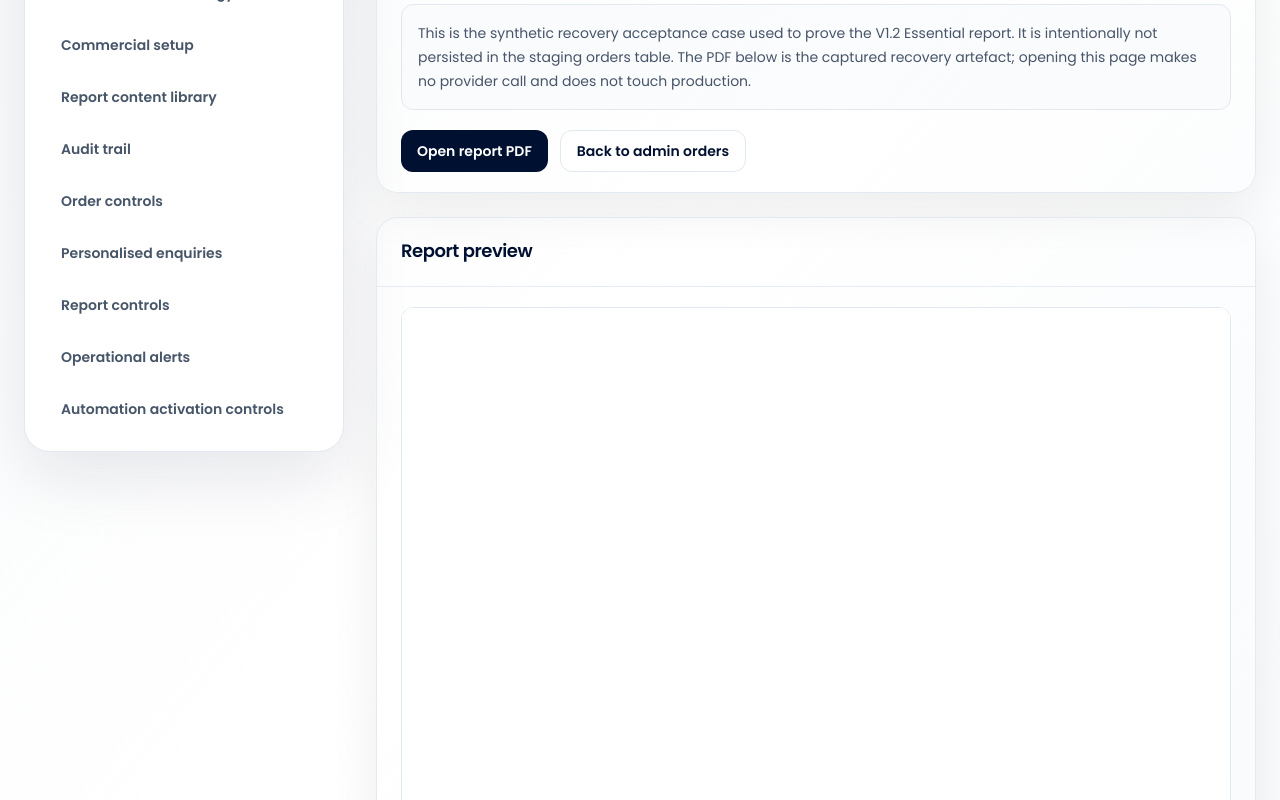
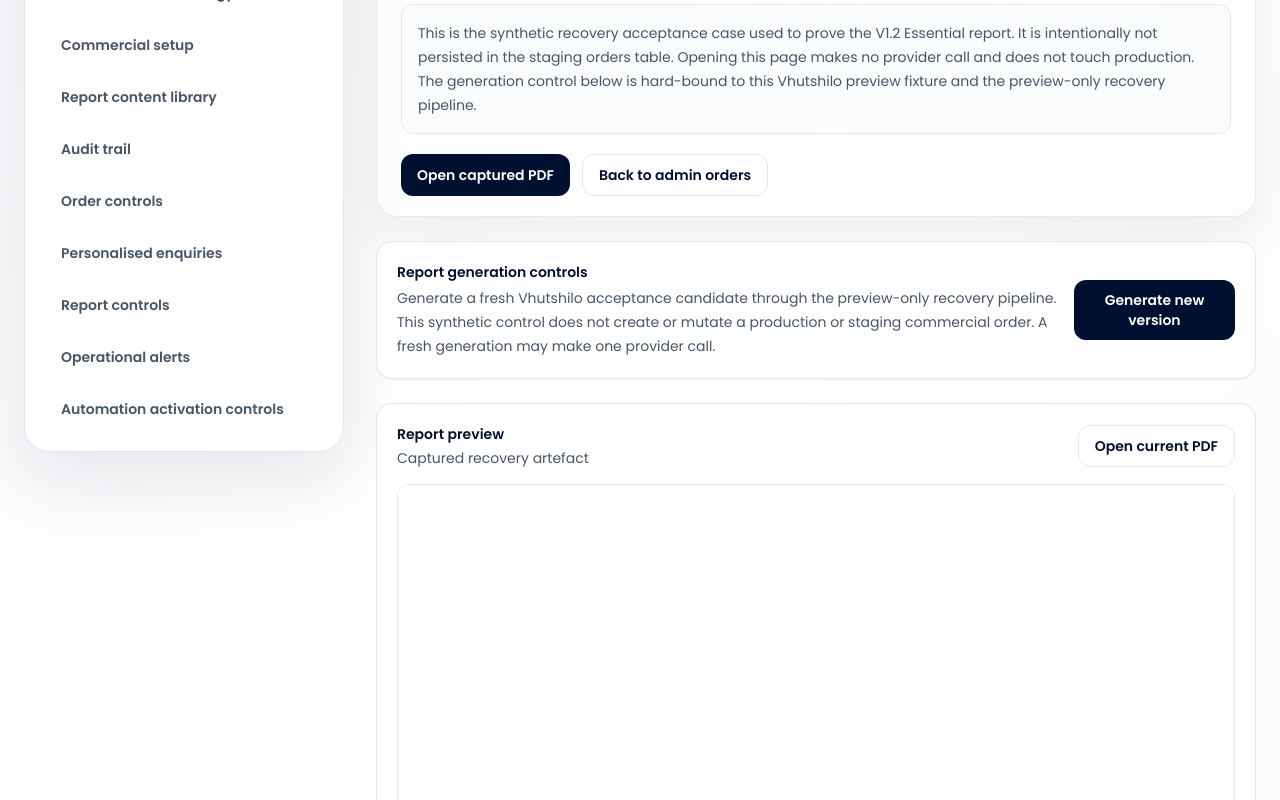
Before and after one commit to Tondani1995/mk-fraud-readiness-score, a Next.js app: page /score/admin/orders/MKORD-V12-QA-VHUTSHILO-V10-FINAL in a window 1280 px wide. Shown: the part 560-1360 px from the top of the page. Built offline with nearby package versions, Linux system fonts and the light colour scheme; no server answers.

Commit message:
Add Vhutshilo recovery generation controls

```diff
--- a/src/app/score/admin/orders/MKORD-V12-QA-VHUTSHILO-V10-FINAL/page.tsx
+++ b/src/app/score/admin/orders/MKORD-V12-QA-VHUTSHILO-V10-FINAL/page.tsx
@@ -1,14 +1,22 @@
 import Link from 'next/link';
 import { AdminShell } from '@/components/admin/AdminShell';
+import { VhutshiloRecoveryWorkspace } from '@/components/admin/VhutshiloRecoveryWorkspace';
 import { Card, CardContent, CardHeader, CardTitle } from '@/components/ui/Card';
 import { PageHeader } from '@/components/ui/PageHeader';
-import { requireAdmin } from '@/lib/auth/admin-route';
+import type { AdminSession } from '@/lib/auth/admin-route';
 
 export const dynamic = 'force-dynamic';
 export const revalidate = 0;
 
 const ORDER_REFERENCE = 'MKORD-V12-QA-VHUTSHILO-V10-FINAL';
 const PDF_PATH = '/qa/RPT-MKFRS-V12-ESS-VHUTSHILO-V1.pdf';
+
+const RECOVERY_ADMIN: AdminSession = {
+  id: 'vhutshilo-recovery-acceptance',
+  email: 'readiness-console@mkfraud.co.za',
+  fullName: 'MK Readiness Console',
+  role: 'platform_admin'
+};
 
 function SnapshotValue({ label, value }: { label: string; value: string }) {
   return (
@@ -20,15 +28,13 @@ function SnapshotValue({ label, value }: { label: string; value: string }) {
 }
 
 export default async function VhutshiloRecoveryAcceptancePage() {
-  const admin = await requireAdmin(['platform_admin', 'finance_admin', 'reviewer', 'approver', 'read_only_admin']);
-
   return (
-    <AdminShell admin={admin}>
+    <AdminShell admin={RECOVERY_ADMIN}>
       <div className="space-y-6">
         <PageHeader
           eyebrow="Recovery acceptance order"
           title={ORDER_REFERENCE}
-          description="Vhutshilo Foods Manufacturing (Pty) Ltd — Essential V1.2 customer-output acceptance fixture. This page exposes the already-captured recovery artefact and does not create or mutate a commercial order."
+          description="Vhutshilo Foods Manufacturing (Pty) Ltd — Essential V1.2 customer-output acceptance fixture. This page exposes the captured recovery artefact and provides bounded preview-only generation controls without creating or mutating a commercial order."
         />
 
         <Card>
@@ -45,7 +51,7 @@ export default async function VhutshiloRecoveryAcceptancePage() {
               <SnapshotValue label="Major gaps" value="3" />
             </div>
             <div className="rounded-xl border border-mk-line bg-mk-cream/60 p-4 text-sm leading-6 text-mk-muted">
-              This is the synthetic recovery acceptance case used to prove the V1.2 Essential report. It is intentionally not persisted in the staging orders table. The PDF below is the captured recovery artefact; opening this page makes no provider call and does not touch production.
+              This is the synthetic recovery acceptance case used to prove the V1.2 Essential report. It is intentionally not persisted in the staging orders table. Opening this page makes no provider call and does not touch production. The generation control below is hard-bound to this Vhutshilo preview fixture and the preview-only recovery pipeline.
             </div>
             <div className="flex flex-wrap gap-3">
               <a
@@ -54,7 +60,7 @@ export default async function VhutshiloRecoveryAcceptancePage() {
                 rel="noreferrer"
                 className="inline-flex items-center justify-center rounded-xl bg-mk-charcoal px-4 py-2.5 text-sm font-semibold text-white transition hover:opacity-90"
               >
-                Open report PDF
+                Open captured PDF
               </a>
               <Link
                 href="/score/admin/orders"
@@ -66,16 +72,7 @@ export default async function VhutshiloRecoveryAcceptancePage() {
           </CardContent>
         </Card>
 
-        <Card>
-          <CardHeader><CardTitle>Report preview</CardTitle></CardHeader>
-          <CardContent>
-            <iframe
-              title="Vhutshilo Essential V1.2 report"
-              src={PDF_PATH}
-              className="h-[78vh] min-h-[720px] w-full rounded-xl border border-mk-line bg-white"
-            />
-          </CardContent>
-        </Card>
+        <VhutshiloRecoveryWorkspace initialPdfPath={PDF_PATH} />
       </div>
     </AdminShell>
   );
--- /dev/null
+++ b/src/components/admin/VhutshiloRecoveryWorkspace.tsx
@@ -0,0 +1,173 @@
+'use client';
+
+import { useEffect, useState } from 'react';
+
+const GENERATION_URL = '/score/api/qa/recovery-v10-v12-vhutshilo-store?confirm=one-shot-v10-v12-vhutshilo-20260824';
+const GENERATED_FILENAME = 'RPT-MKFRS-V12-ESS-VHUTSHILO-FRESH-ACCEPTANCE.pdf';
+
+type GenerationStatus = 'idle' | 'generating' | 'ready' | 'failed';
+
+type GenerationProof = {
+  score: string | null;
+  maturity: string | null;
+  providerCalls: string | null;
+  checksum: string | null;
+};
+
+export function VhutshiloRecoveryWorkspace({ initialPdfPath }: { initialPdfPath: string }) {
+  const [status, setStatus] = useState<GenerationStatus>('idle');
+  const [generatedPdfUrl, setGeneratedPdfUrl] = useState<string | null>(null);
+  const [errorMessage, setErrorMessage] = useState<string | null>(null);
+  const [proof, setProof] = useState<GenerationProof | null>(null);
+
+  useEffect(() => () => {
+    if (generatedPdfUrl) URL.revokeObjectURL(generatedPdfUrl);
+  }, [generatedPdfUrl]);
+
+  async function generate() {
+    setStatus('generating');
+    setErrorMessage(null);
+    setProof(null);
+
+    try {
+      const response = await fetch(GENERATION_URL, {
+        method: 'GET',
+        cache: 'no-store',
+        headers: { Accept: 'application/pdf' }
+      });
+
+      if (!response.ok) {
+        const payload = await response.json().catch(() => ({})) as Record<string, unknown>;
+        const safeReason = typeof payload.error === 'string'
+          ? payload.error
+          : typeof payload.generatorError === 'string'
+            ? 'The recovery generator did not complete successfully.'
+            : `Generation returned HTTP ${response.status}.`;
+        setErrorMessage(safeReason);
+        setStatus('failed');
+        return;
+      }
+
+      const contentType = response.headers.get('content-type') ?? '';
+      if (!contentType.toLowerCase().includes('application/pdf')) {
+        setErrorMessage('Generation completed without a valid PDF response.');
+        setStatus('failed');
+        return;
+      }
+
+      const blob = await response.blob();
+      if (blob.size < 100_000) {
+        setErrorMessage('The generated PDF was unexpectedly small and was not accepted.');
+        setStatus('failed');
+        return;
+      }
+
+      const nextUrl = URL.createObjectURL(blob);
+      setGeneratedPdfUrl((previous) => {
+        if (previous) URL.revokeObjectURL(previous);
+        return nextUrl;
+      });
+      setProof({
+        score: response.headers.get('x-mk-score'),
+        maturity: response.headers.get('x-mk-maturity'),
+        providerCalls: response.headers.get('x-mk-provider-calls'),
+        checksum: response.headers.get('x-mk-sha256')
+      });
+      setStatus('ready');
+    } catch {
+      setErrorMessage('The recovery generation request could not be completed.');
+      setStatus('failed');
+    }
+  }
+
+  const activePdf = generatedPdfUrl ?? initialPdfPath;
+
+  return (
+    <div className="space-y-6">
+      <div className="rounded-2xl border border-mk-line bg-white p-5 shadow-sm">
+        <div className="flex flex-col gap-4 xl:flex-row xl:items-center xl:justify-between">
+          <div>
+            <p className="text-sm font-semibold text-mk-ink">Report generation controls</p>
+            <p className="mt-1 max-w-3xl text-sm leading-6 text-mk-muted">
+              Generate a fresh Vhutshilo acceptance candidate through the preview-only recovery pipeline. This synthetic control does not create or mutate a production or staging commercial order. A fresh generation may make one provider call.
+            </p>
+          </div>
+          <div className="flex flex-wrap gap-3">
+            <button
+              type="button"
+              onClick={generate}
+              disabled={status === 'generating'}
+              className="inline-flex items-center justify-center rounded-xl bg-mk-charcoal px-4 py-2.5 text-sm font-semibold text-white transition hover:opacity-90 disabled:cursor-not-allowed disabled:opacity-50"
+            >
+              {status === 'generating' ? 'Generating…' : 'Generate new version'}
+            </button>
+            {status === 'failed' ? (
+              <button
+                type="button"
+                onClick={generate}
+                className="inline-flex items-center justify-center rounded-xl border border-mk-line bg-white px-4 py-2.5 text-sm font-semibold text-mk-ink transition hover:bg-mk-cream"
+              >
+                Retry generation
+              </button>
+            ) : null}
+            {status === 'ready' && generatedPdfUrl ? (
+              <a
+                href={generatedPdfUrl}
+                target="_blank"
+                rel="noreferrer"
+                className="inline-flex items-center justify-center rounded-xl border border-mk-line bg-white px-4 py-2.5 text-sm font-semibold text-mk-ink transition hover:bg-mk-cream"
+              >
+                Open generated PDF
+              </a>
+            ) : null}
+            {status === 'ready' && generatedPdfUrl ? (
+              <a
+                href={generatedPdfUrl}
+                download={GENERATED_FILENAME}
+                className="inline-flex items-center justify-center rounded-xl border border-mk-line bg-white px-4 py-2.5 text-sm font-semibold text-mk-ink transition hover:bg-mk-cream"
+              >
+                Download generated PDF
+              </a>
+            ) : null}
+          </div>
+        </div>
+
+        {status === 'failed' ? (
+          <div className="mt-4 rounded-xl border border-mk-danger/30 bg-mk-danger/10 px-4 py-3 text-sm text-mk-danger">
+            Generation failed. {errorMessage ?? 'Use Retry generation to make a new controlled attempt.'}
+          </div>
+        ) : null}
+
+        {status === 'ready' ? (
+          <div className="mt-4 rounded-xl border border-mk-line bg-mk-cream/60 px-4 py-3 text-sm leading-6 text-mk-muted">
+            Fresh candidate ready{proof?.score ? ` · Score ${proof.score}` : ''}{proof?.maturity ? ` · ${proof.maturity}` : ''}{proof?.providerCalls ? ` · Provider calls ${proof.providerCalls}` : ''}{proof?.checksum ? ` · SHA256 ${proof.checksum.slice(0, 12)}…` : ''}. The preview below has switched to this newly generated PDF.
+          </div>
+        ) : null}
+      </div>
+
+      <div className="rounded-2xl border border-mk-line bg-white p-5 shadow-sm">
+        <div className="mb-4 flex flex-wrap items-center justify-between gap-3">
+          <div>
+            <p className="text-sm font-semibold text-mk-ink">Report preview</p>
+            <p className="mt-1 text-sm text-mk-muted">
+              {generatedPdfUrl ? 'Freshly generated acceptance candidate' : 'Captured recovery artefact'}
+            </p>
+          </div>
+          <a
+            href={activePdf}
+            target="_blank"
+            rel="noreferrer"
+            className="inline-flex items-center justify-center rounded-xl border border-mk-line bg-white px-4 py-2.5 text-sm font-semibold text-mk-ink transition hover:bg-mk-cream"
+          >
+            Open current PDF
+          </a>
+        </div>
+        <iframe
+          title="Vhutshilo Essential V1.2 report"
+          src={activePdf}
+          className="h-[78vh] min-h-[720px] w-full rounded-xl border border-mk-line bg-white"
+        />
+      </div>
+    </div>
+  );
+}
```
